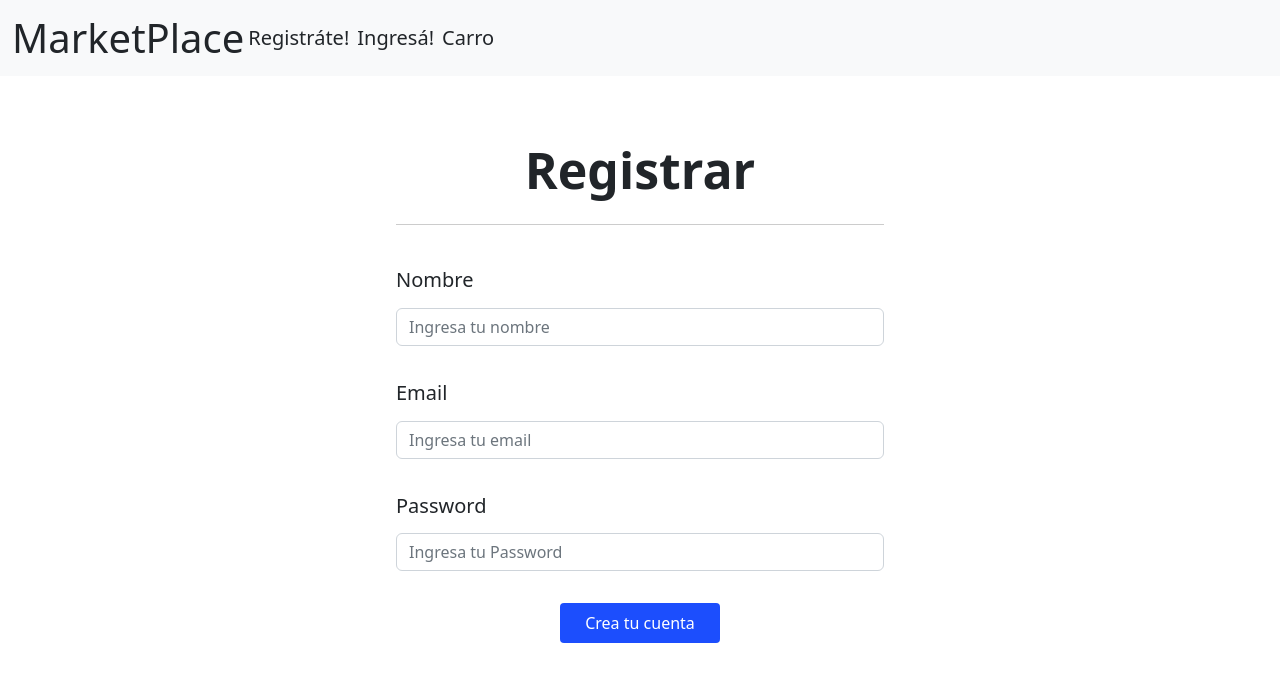
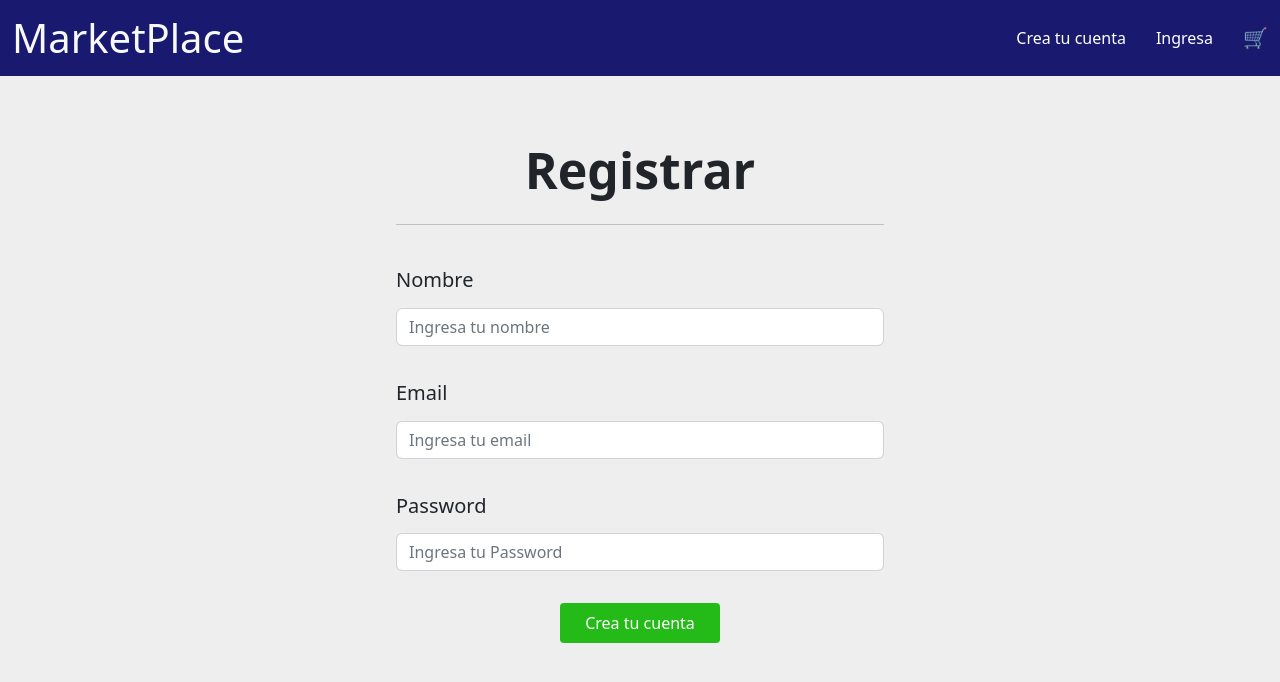
Before and after one commit to matiasGuti/marketplace-6, a React app in the folder client/: page /registrar in a window 1280 px wide. Shown: the top 682 px of the page. Built offline with nearby package versions, Linux system fonts and the light colour scheme; the HTML template or start-up script is replaced by a standard one.

Commit message:
Ordene elemento del navbar y cambie un poco los estilos

```diff
--- a/client/src/App.css
+++ b/client/src/App.css
@@ -0,0 +1,8 @@
+* {
+  margin: 0;
+  padding: 0;
+}
+
+body {
+  background-color: #eee;
+}
--- a/client/src/App.jsx
+++ b/client/src/App.jsx
@@ -11,6 +11,8 @@ import NewHome from './views/NewHome';
 
 //Components
 import Navbar2 from './components/Navbar2';
+
+import './App.css'
 
 function App() {
   const [market, setMarket] = useState([]);
--- a/client/src/components/Navbar2.jsx
+++ b/client/src/components/Navbar2.jsx
@@ -1,52 +1,35 @@
-import Button from 'react-bootstrap/Button';
 import Container from 'react-bootstrap/Container';
-import Form from 'react-bootstrap/Form';
 import Nav from 'react-bootstrap/Nav';
 import Navbar from 'react-bootstrap/Navbar';
 import { Link } from 'react-router-dom';
 
+// Estilos
+import '../styles/Navbar.css'
+
 function Navbar2() {
   return (
-    <Navbar bg='light' expand='lg'>
+    <Navbar className='navbar' expand='lg'>
       <Container fluid>
-        <Link className='text-dark fs-1 text-bold text-decoration-none' to='/'>
+        <Link className='text-light fs-1 text-bold text-decoration-none' to='/'>
           MarketPlace
         </Link>
         <Navbar.Toggle aria-controls='navbarScroll' />
         <Navbar.Collapse id='navbarScroll'>
           <Nav
-            className='me-auto my-2 my-lg-0 '
+            className='nav-container'
             style={{ maxHeight: '100px' }}
             navbarScroll
           >
-            <Link
-              className='justify-content-end text-dark fs-5 text-decoration-none p-1 '
-              to='/registrar'
-            >
-              Registráte!
+            <Link className='link-navbar fs-6 text-decoration-none' to='/registrar'>
+              Crea tu cuenta
             </Link>
-            <Link
-              className='justify-content  text-dark fs-5 text-decoration-none p-1'
-              to='/login'
-            >
-              Ingresá!
+            <Link className='link-navbar fs-6 text-decoration-none' to='/login'>
+              Ingresa
             </Link>
-            <Link
-              className='justify-content-end text-dark fs-5 text-decoration-none p-1'
-              to='/carrito'
-            >
-              Carro
+            <Link className='carro-navbar fs-5 text-decoration-none' to='/carrito'>
+              🛒
             </Link>
           </Nav>
-          {/* <Form className="d-flex">
-                        <Form.Control
-                            type="search"
-                            placeholder="Search"
-                            className="me-2"
-                            aria-label="Search"
-                        />
-                        <Button variant="outline-success">Search</Button>
-                    </Form> */}
         </Navbar.Collapse>
       </Container>
     </Navbar>
--- /dev/null
+++ b/client/src/styles/Navbar.css
@@ -0,0 +1,20 @@
+.navbar {
+  background-color:midnightblue;
+}
+
+.nav-container {
+  display: flex;
+  width: 100%;
+  justify-content: flex-end;
+  align-items: center;
+  gap: 30px;
+}
+
+.link-navbar {
+  color: white;
+  transition: 0.5s;
+}
+
+.link-navbar:hover {
+  color: grey;
+}
--- a/client/src/styles/Registrar.css
+++ b/client/src/styles/Registrar.css
@@ -36,7 +36,7 @@
 
 .btn-registro {
   width: 10rem;
-  background-color: #1c4efd;
+  background-color: #24bb19;
   border: none;
   cursor: pointer;
   padding: 0.5rem 1rem;
@@ -46,8 +46,8 @@
   font-weight: 500;
 }
 
-form > button:hover {
-  background-color: #0f236b;
+.btn-registro:hover {
+  background-color: #186d14;
 }
 
 @media screen and (max-width: 1023px) {
```
